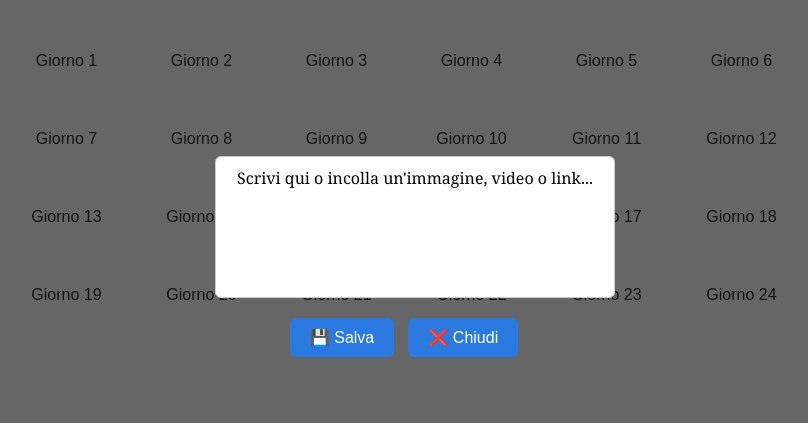
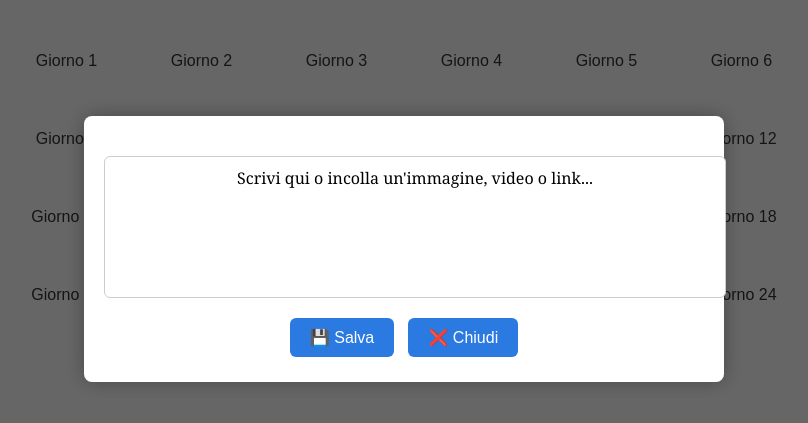
Before and after one commit to Domenico374/Calendario_Avvento, a plain HTML site: page index.html in a window 1280 px wide. Shown: the part 151-574 px from the top of the page, without its empty margins (236-1044 px from the left). Drawn offline with Linux system fonts and the light colour scheme.

Commit message:
Update style.css

```diff
--- a/style.css
+++ b/style.css
@@ -65,15 +65,19 @@ p {
   display: none;
 }
 
-#modal h2 {
-  color: #fff;
-  margin-bottom: 10px;
+.modal-box {
+  background-color: #fff;
+  color: #000;
+  padding: 20px;
+  border-radius: 8px;
+  max-width: 600px;
+  width: 90%;
+  box-shadow: 0 0 20px rgba(0,0,0,0.3);
 }
 
 /* Editor HTML */
 #editor {
   width: 100%;
-  max-width: 500px;
   min-height: 120px;
   padding: 10px;
   font-family: 'Georgia', serif;
```
